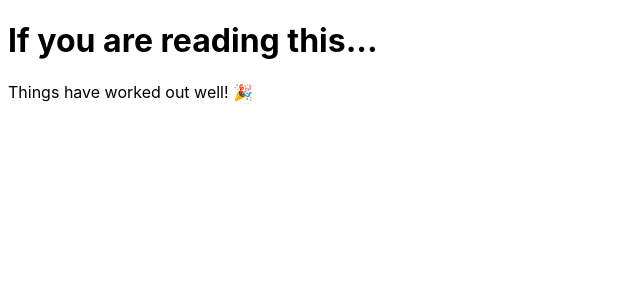
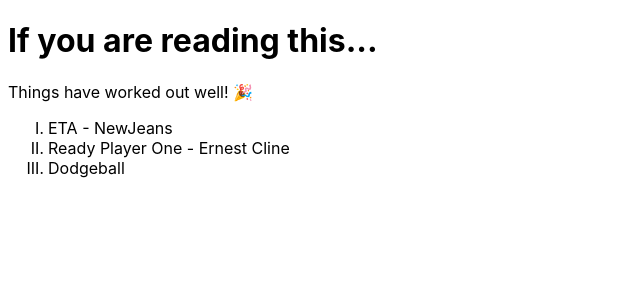
Before and after one commit to richgieg/angular-fundamentals, an Angular app: page / in a window 1280 px wide. Shown: the top 300 px of the page, without its empty margins (0-640 px from the left). Built offline with nearby package versions, Linux system fonts and the light colour scheme.

Commit message:
Add ordered list to component

```diff
--- a/projects/01-hello-angular/src/app/app.component.ts
+++ b/projects/01-hello-angular/src/app/app.component.ts
@@ -9,7 +9,16 @@ import { RouterOutlet } from '@angular/router';
   template: `
     <h1>If you are reading this...</h1>
     <p>Things have worked out well! 🎉</p>
+    <ol>
+      <li>ETA - NewJeans</li>
+      <li>Ready Player One - Ernest Cline</li>
+      <li>Dodgeball</li>
+    </ol>
   `,
-  styles: ``,
+  styles: `
+    ol {
+      list-style-type: upper-roman;
+    }
+  `,
 })
 export class AppComponent {}
```
